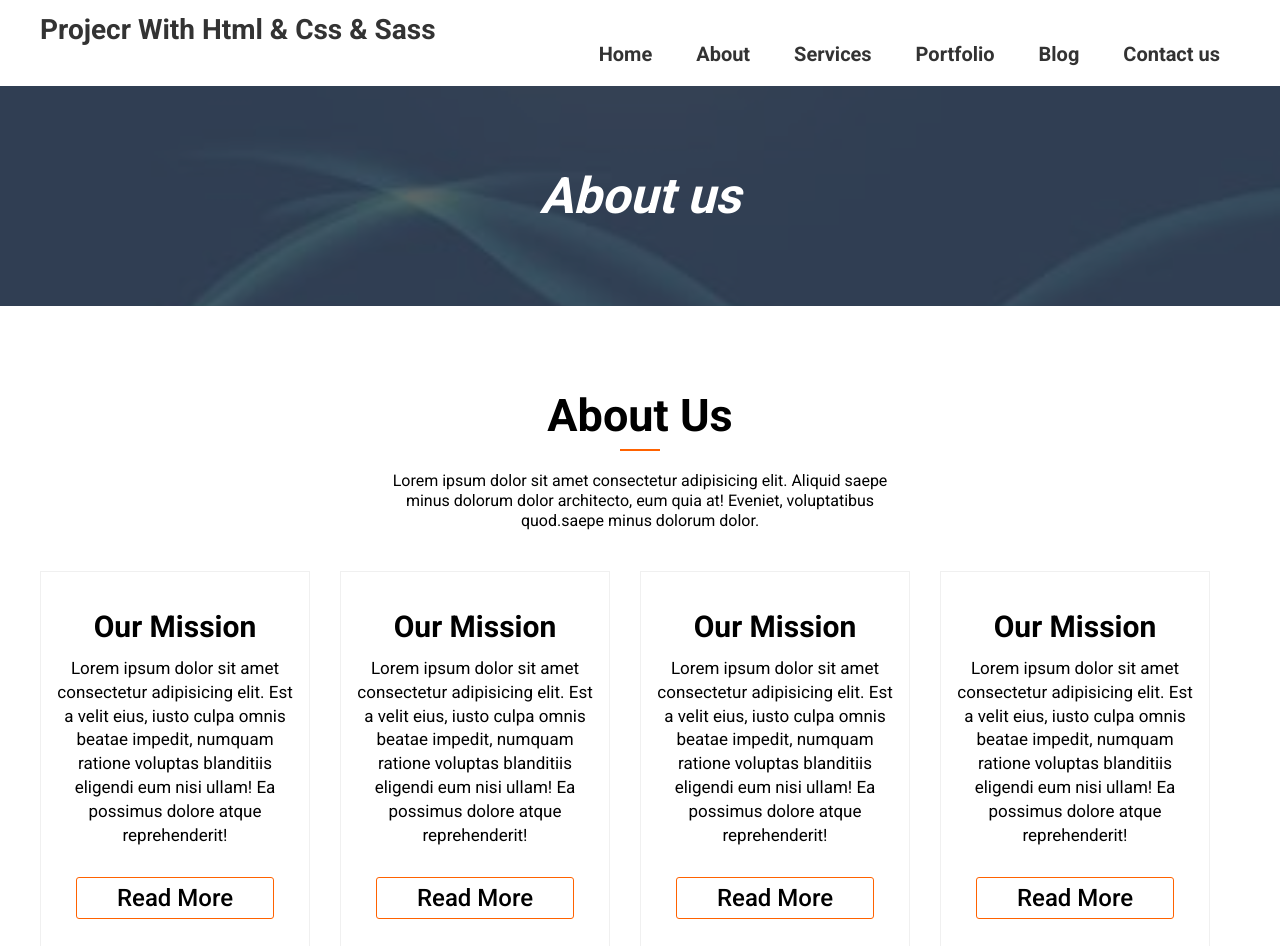
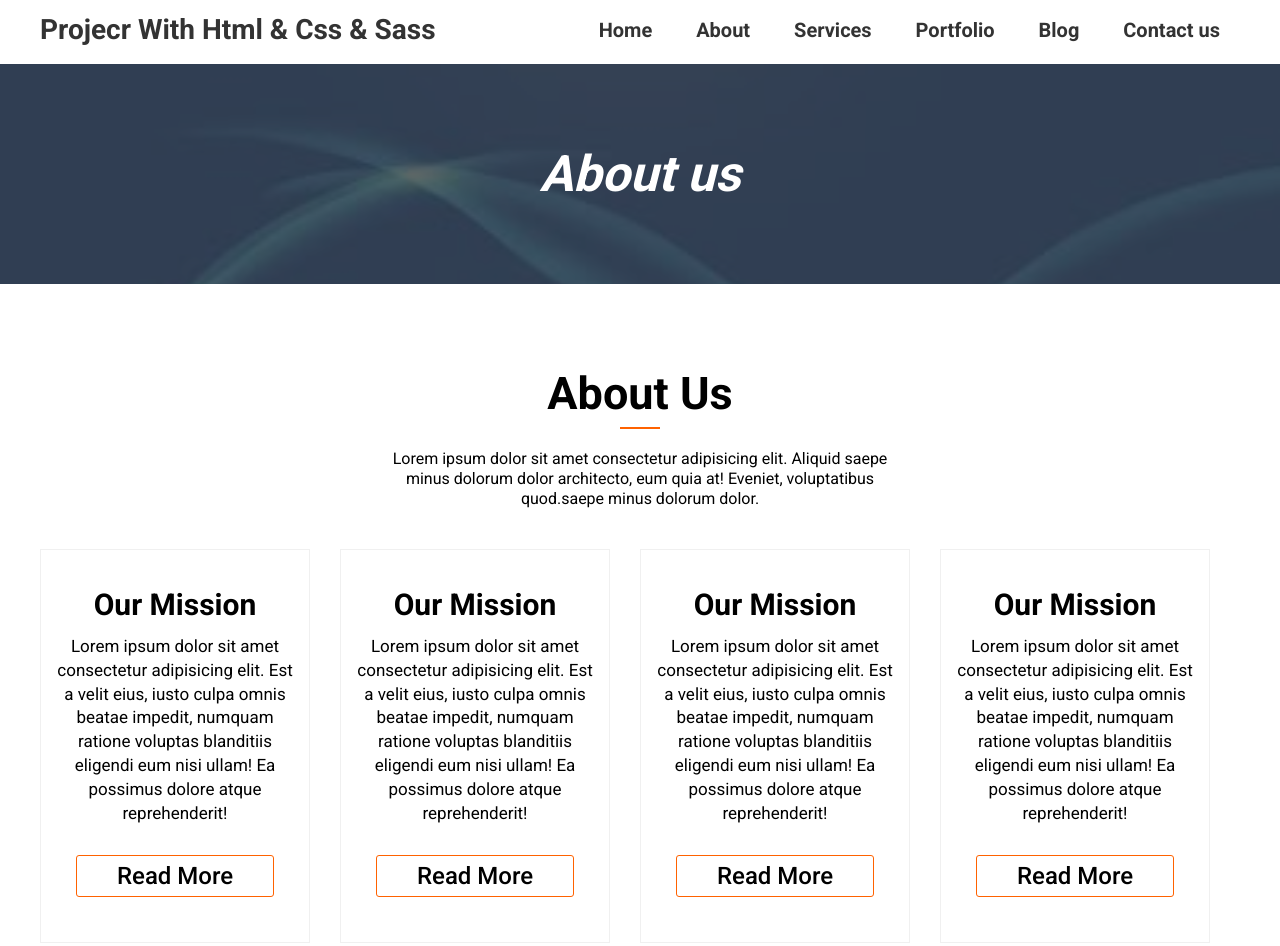
Before and after one commit to rifat119090/project-with-html-css-sass, a plain HTML site: page about.html in a window 1280 px wide. Shown: the top 946 px of the page. Drawn offline with Linux system fonts and the light colour scheme.

Commit message:
Add files via upload

```diff
--- a/about.html
+++ b/about.html
@@ -17,7 +17,7 @@
                     <div class="logo col-4 cols-12">
                         <a href="index.html">Projecr With Html & Css & Sass </a>
                     </div>
-                    <div class="menu col-8 col-12">
+                    <div class="menu col-8 cols-12">
                         <ul>
                             <li><a href="index.html">Home</a></li>
                             <li><a href="about.html">About</a></li>
```
Also changed, not shown: blog.html (+1 -1 lines).
